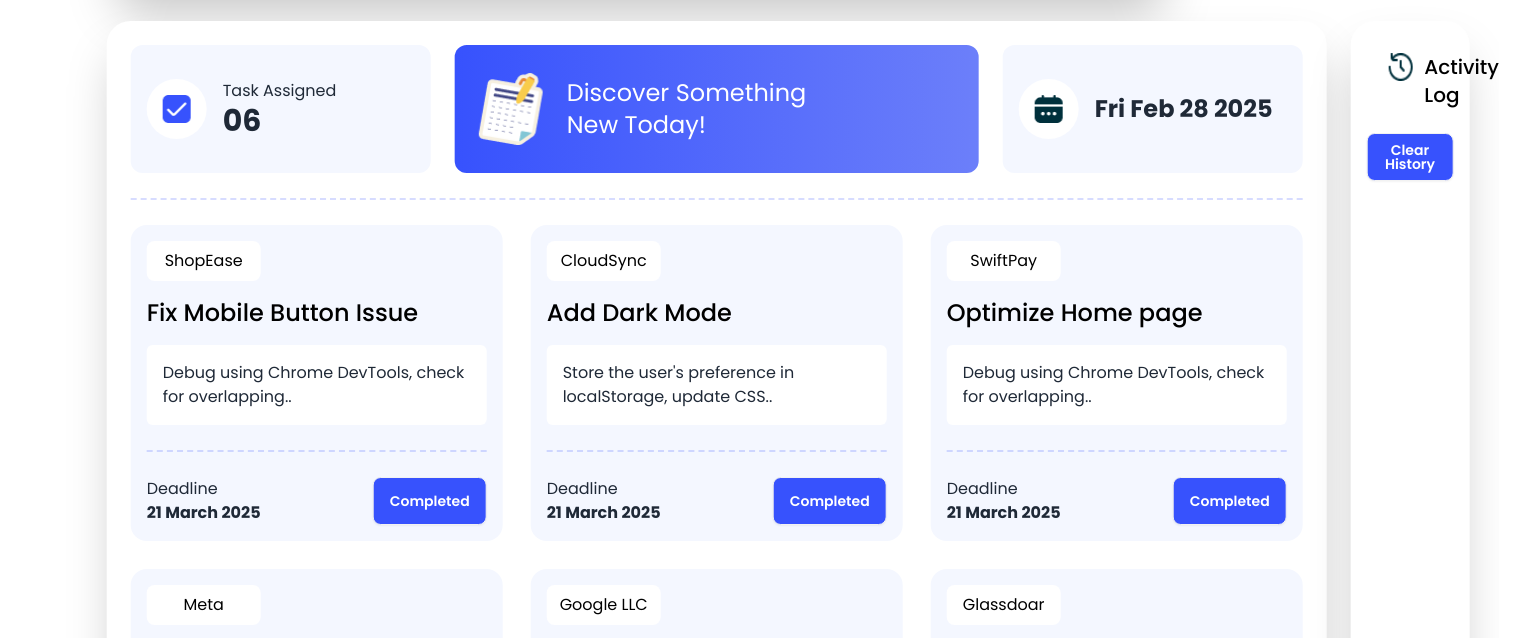
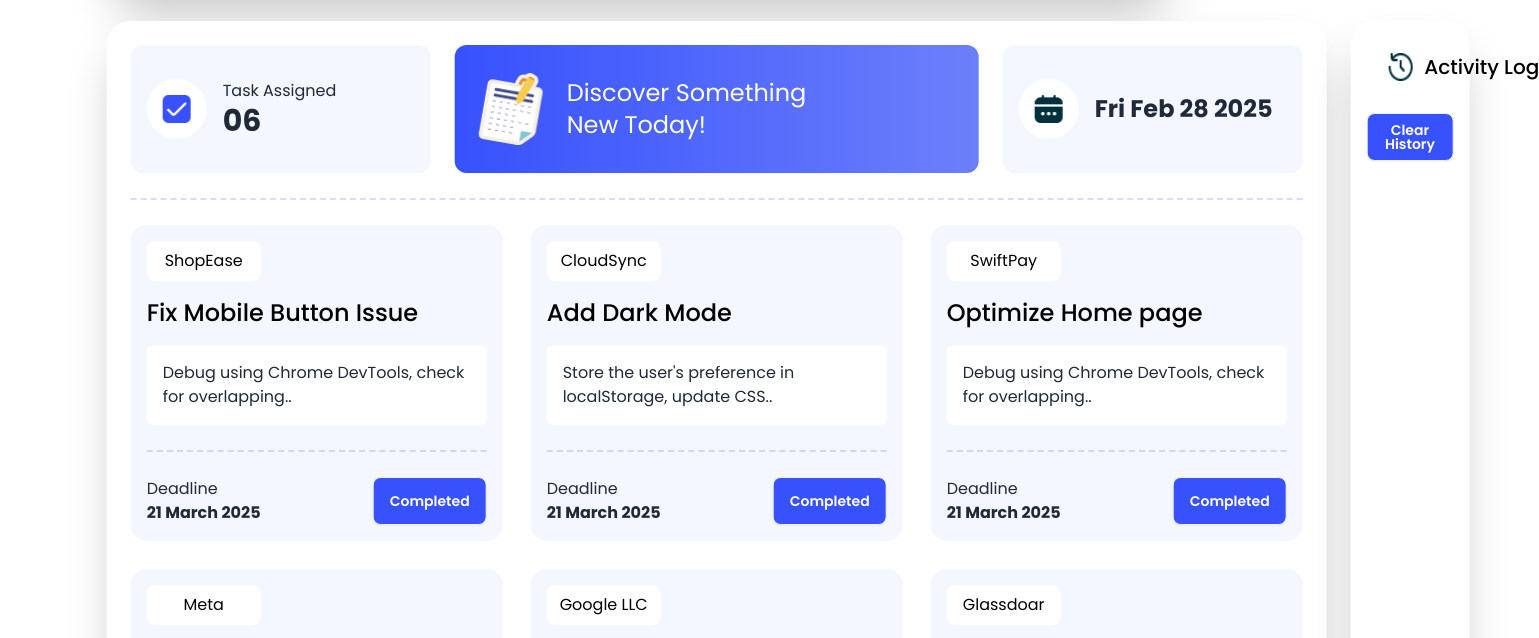
Before and after one commit to moshiurrahmandeap11/devboard, a plain HTML site: page index.html in a window 1280 px wide. Shown: the part 123-761 px from the top of the page, 1539 px wide, since content can reach past the window. Drawn offline with nearby package versions, Linux system fonts and the light colour scheme.

Commit message:
fix some issue

```diff
--- a/index.html
+++ b/index.html
@@ -319,13 +319,13 @@
       </div>
       <!-- history part -->
       <div class="bg-white p-4 rounded-3xl shadow-2xl lg:w-3/12 mb-10 lg:mb-0">
-        <div class="flex lg:flex-row gap-3 mb-6 w-6/12 mx-auto pt-4">
+        <div class="flex lg:flex-row gap-3 mb-8 w-6/12 mx-auto pt-4">
           <img
             class="w-6 h-6 lg:w-6 lg:h-7"
             src="./assets/activity.png"
             alt="activity"
           />
-          <h4 class="font-medium text-black text-base lg:text-xl">
+          <h4 class="font-medium text-black text-base lg:text-xl flex-shrink-0">
             Activity Log
           </h4>
         </div>
@@ -337,7 +337,7 @@
             Clear History
           </button>
         </div>
-        <div id="history-container"></div>
+        <div id="history-container" class="overflow-x-auto"></div>
       </div>
     </section>
     <script src="./javaScript/script.js"></script>
```
